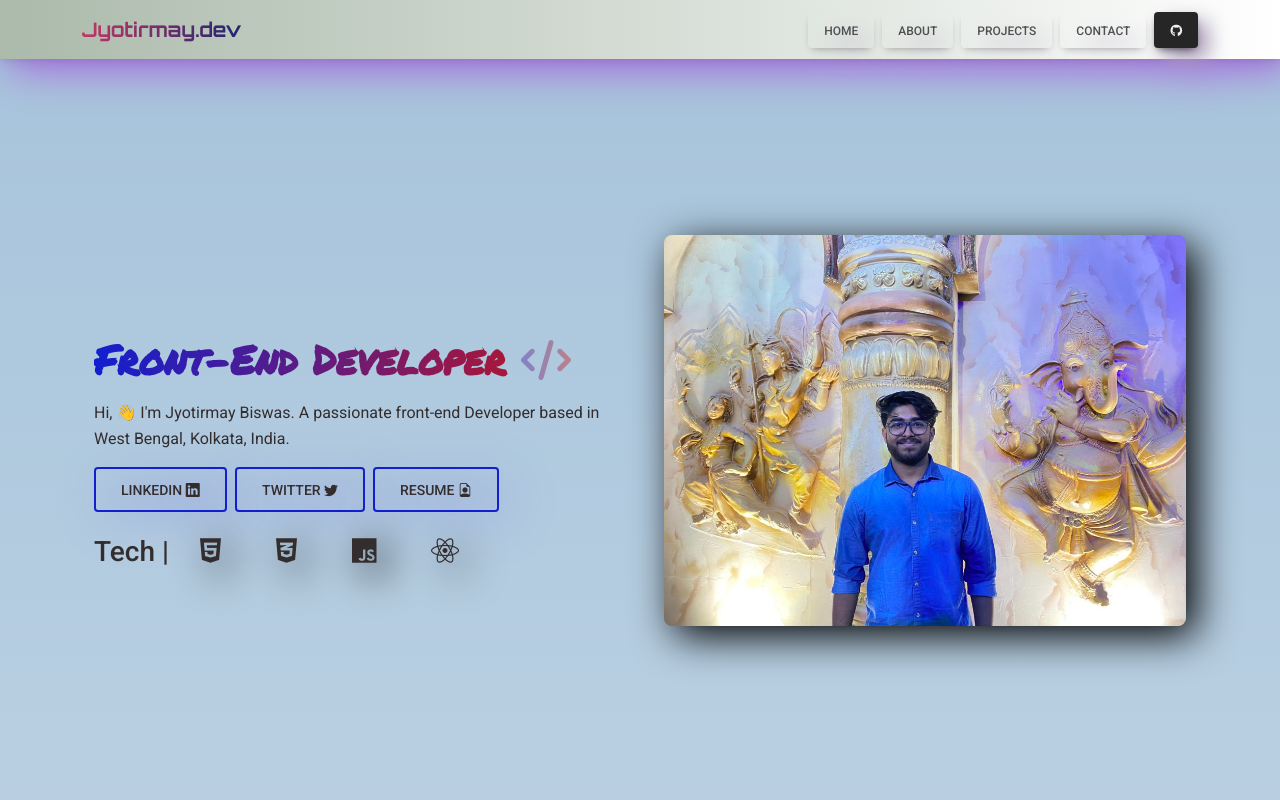
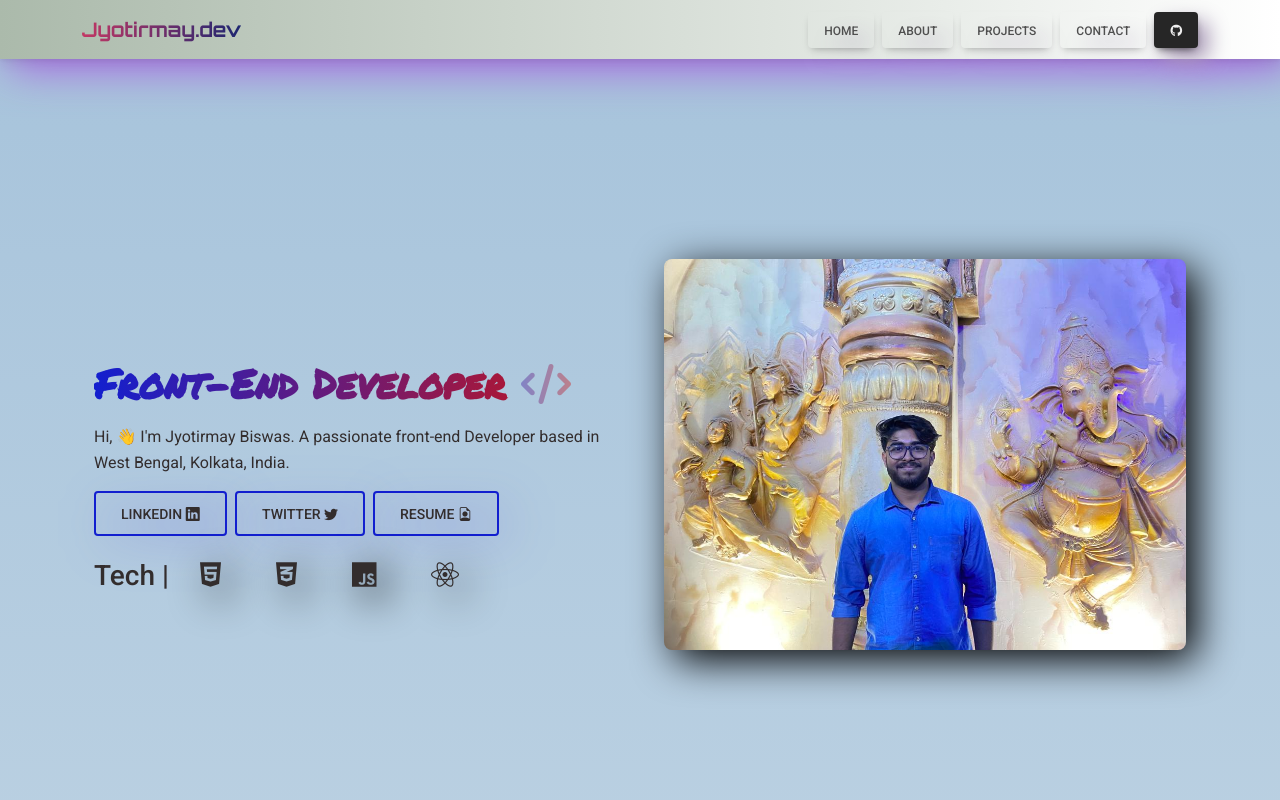
Before and after one commit to Jyotirmay-ai/My-portfolio, a website with bundled scripts: page index.html in a window 1280 px wide. Shown: the top 800 px of the page. Built offline with nearby package versions, Linux system fonts and the light colour scheme; files whose address does not match are found by name; a web font is replaced by a local one.

Commit message:
Update index.html

```diff
--- a/index.html
+++ b/index.html
@@ -118,7 +118,7 @@
 
 
   <div class="container col-xxl-8 px-4 py-5 text-dark " >
-    <div  class="row flex-lg-row-reverse align-items-center g-5  d-flex justify-content-center">
+    <div  class="row flex-lg-row-reverse align-items-center g-5 py-4 d-flex justify-content-center">
       <div class="col-10 col-sm-8 col-lg-6 ">
         <img id="imgone" class="d-block mx-lg-auto mx-sm-1 img-fluid rounded-5 animate__animated animate__fadeIn animate__delay-1s"  src="img/me3.jpg" alt="Image" width="700" height="800" loading="lazy">
       </div>
```
